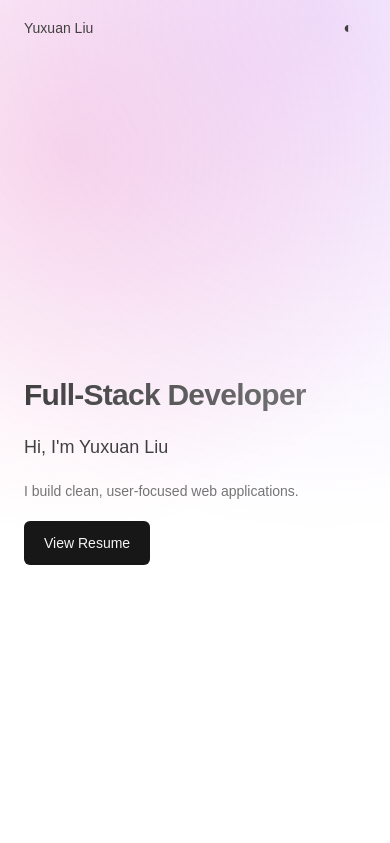
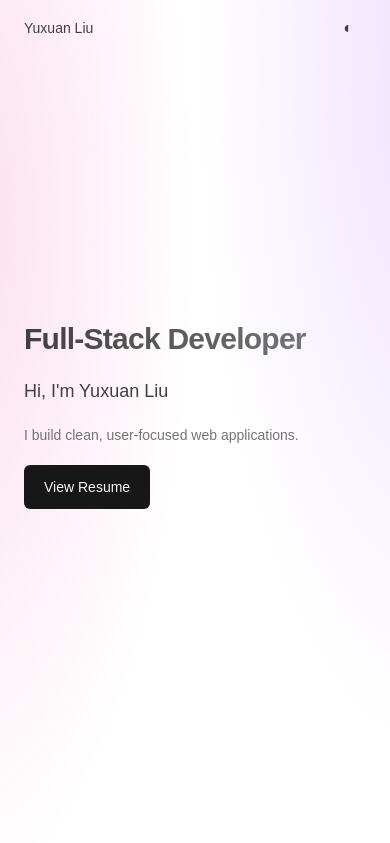
Before and after one commit to lllLucario/yuxuan-portfolio, a Next.js app: page / in a window 390 px wide. Shown: the top 843 px of the page. Built offline with nearby package versions, Linux system fonts and the light colour scheme.

Commit message:
Add CursorLens effect for enhanced mouse interaction; update global styles for improved dark mode visuals and responsiveness across components.

```diff
--- /dev/null
+++ b/app/components/effects/CursorLens.tsx
@@ -0,0 +1,31 @@
+"use client";
+
+import { useEffect } from "react";
+
+export default function CursorLens() {
+  useEffect(() => {
+    const media = window.matchMedia("(pointer: fine) and (hover: hover)");
+    if (!media.matches) return;
+
+    const root = document.documentElement;
+    const setPosition = (x: number, y: number) => {
+      root.style.setProperty("--mx", `${x}px`);
+      root.style.setProperty("--my", `${y}px`);
+    };
+
+    const onMouseMove = (event: MouseEvent) => {
+      setPosition(event.clientX, event.clientY);
+    };
+
+    setPosition(window.innerWidth / 2, window.innerHeight / 2);
+    root.classList.add("lens-enabled");
+    window.addEventListener("mousemove", onMouseMove, { passive: true });
+
+    return () => {
+      window.removeEventListener("mousemove", onMouseMove);
+      root.classList.remove("lens-enabled");
+    };
+  }, []);
+
+  return null;
+}
--- a/app/components/projects/ProjectCard.tsx
+++ b/app/components/projects/ProjectCard.tsx
@@ -6,7 +6,7 @@ type ProjectCardProps = {
 
 export default function ProjectCard({ project }: ProjectCardProps) {
   return (
-    <article className="group relative rounded-xl border border-black/10 bg-neutral-200/50 transition duration-200 hover:border-black/20 hover:bg-neutral-200/70 dark:border-white/10 dark:bg-neutral-900/40 dark:hover:border-white/20 dark:hover:bg-neutral-900/60">
+    <article className="group relative rounded-xl border border-black/10 bg-white transition duration-200 hover:border-black/20 hover:bg-neutral-100 dark:border-white/10 dark:bg-neutral-900/40 dark:hover:border-white/20 dark:hover:bg-neutral-900/60">
       <a
         href={project.href}
         target="_blank"
@@ -35,7 +35,7 @@ export default function ProjectCard({ project }: ProjectCardProps) {
       </div>
 
       <div className="pointer-events-none absolute inset-0 z-20 flex items-center justify-center opacity-0 transition-opacity duration-200 group-hover:opacity-100 group-focus-within:opacity-100">
-        <div className="inline-flex items-center gap-2 rounded-md border border-black/10 bg-neutral-100/85 px-4 py-2 text-sm font-medium text-neutral-900 dark:border-white/10 dark:bg-neutral-950/80 dark:text-neutral-100">
+        <div className="inline-flex items-center gap-2 rounded-md border border-black/10 bg-white/90 px-4 py-2 text-sm font-medium text-neutral-900 dark:border-white/10 dark:bg-neutral-950/80 dark:text-neutral-100">
           View on GitHub ↗
         </div>
       </div>
--- a/app/globals.css
+++ b/app/globals.css
@@ -7,7 +7,10 @@
   --bg-base: #ffffff;
   --bg-accent-1: rgba(236, 72, 153, 0.18);
   --bg-accent-2: rgba(168, 85, 247, 0.18);
+  --bg-sheen: rgba(255, 255, 255, 0);
   --dot-color: rgba(0, 0, 0, 0.1);
+  --mx: 50vw;
+  --my: 50vh;
 }
 
 @theme inline {
@@ -30,9 +33,10 @@ html.dark {
 }
 
 .dark {
-  --bg-base: #0a0a0a;
-  --bg-accent-1: rgba(59, 130, 246, 0.34);
-  --bg-accent-2: rgba(37, 99, 235, 0.22);
+  --bg-base: #120a1f;
+  --bg-accent-1: rgba(129, 82, 184, 0.26);
+  --bg-accent-2: rgba(104, 63, 153, 0.2);
+  --bg-sheen: rgba(214, 186, 255, 0.04);
   --dot-color: rgba(255, 255, 255, 0.16);
 }
 
@@ -41,8 +45,9 @@ body {
   position: relative;
   background-color: var(--bg-base);
   background-image:
-    radial-gradient(circle at 18% 18%, var(--bg-accent-1), transparent 50%),
-    radial-gradient(circle at 82% 2%, var(--bg-accent-2), transparent 58%);
+    radial-gradient(ellipse 84% 110% at -12% 26%, var(--bg-accent-1) 0%, transparent 74%),
+    radial-gradient(ellipse 82% 108% at 112% 8%, var(--bg-accent-2) 0%, transparent 75%),
+    linear-gradient(120deg, transparent 30%, var(--bg-sheen) 50%, transparent 70%);
   background-attachment: fixed;
   font-family: Arial, Helvetica, sans-serif;
 }
@@ -52,19 +57,56 @@ body::before {
   position: fixed;
   inset: 0;
   pointer-events: none;
-  background-image: radial-gradient(var(--dot-color) 1px, transparent 1px);
-  background-size: 20px 20px;
-  opacity: 0.72;
+  background-image: radial-gradient(var(--dot-color) 1.4px, transparent 1.4px);
+  background-size: 34px 34px;
+  opacity: 0.62;
   z-index: 0;
 }
 
-body > * {
-  position: relative;
-  z-index: 1;
+.lens-overlay {
+  position: fixed;
+  inset: 0;
+  pointer-events: none;
+  backdrop-filter: blur(10px);
+  -webkit-backdrop-filter: blur(10px);
+  background: rgba(255, 255, 255, 0.06);
+  mask-image: radial-gradient(
+    circle 220px at var(--mx) var(--my),
+    transparent 0%,
+    transparent 42%,
+    rgba(0, 0, 0, 0.35) 68%,
+    black 92%
+  );
+  -webkit-mask-image: radial-gradient(
+    circle 220px at var(--mx) var(--my),
+    transparent 0%,
+    transparent 42%,
+    rgba(0, 0, 0, 0.35) 68%,
+    black 92%
+  );
+  opacity: 1;
+  transition: mask-position 0.1s linear;
+  z-index: 5;
+}
+
+html:not(.lens-enabled) .lens-overlay {
+  display: none;
+}
+
+.light .lens-overlay {
+  background: rgba(255, 255, 255, 0.35);
+}
+
+.dark .lens-overlay {
+  background: rgba(0, 0, 0, 0.35);
 }
 
 @media (max-width: 640px) {
   body::before {
+    display: none;
+  }
+
+  .lens-overlay {
     display: none;
   }
 }
--- a/app/layout.tsx
+++ b/app/layout.tsx
@@ -1,6 +1,7 @@
 import type { Metadata } from "next";
 import { Geist, Geist_Mono } from "next/font/google";
 import Navbar from "@/components/layout/Navbar";
+import CursorLens from "@/app/components/effects/CursorLens";
 import "./globals.css";
 
 const geistSans = Geist({
@@ -50,8 +51,12 @@ export default function RootLayout({
       <body
         className={`${geistSans.variable} ${geistMono.variable} antialiased`}
       >
-        <Navbar />
-        {children}
+        <CursorLens />
+        <div className="lens-overlay" aria-hidden="true" />
+        <div className="relative z-10">
+          <Navbar />
+          {children}
+        </div>
       </body>
     </html>
   );
```
Also changed, not shown: app/page.tsx (+8 -8 lines).
